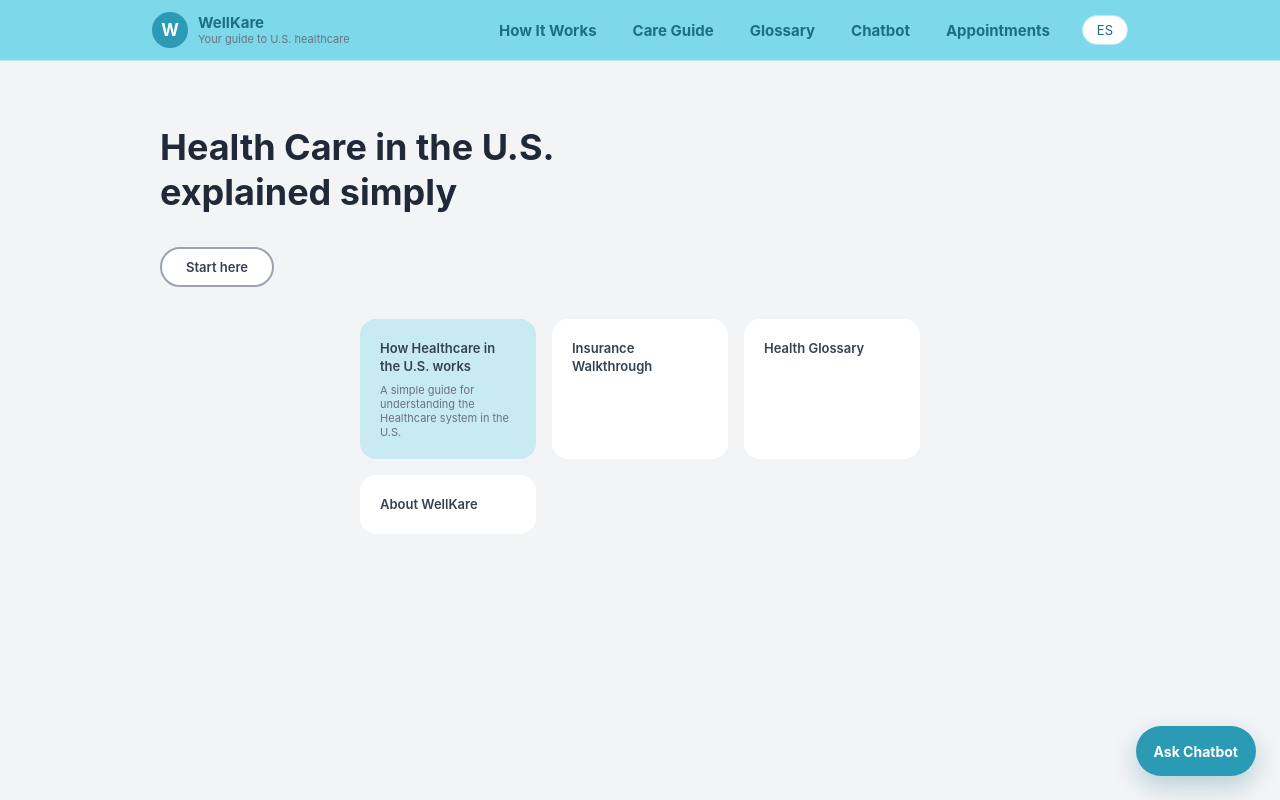
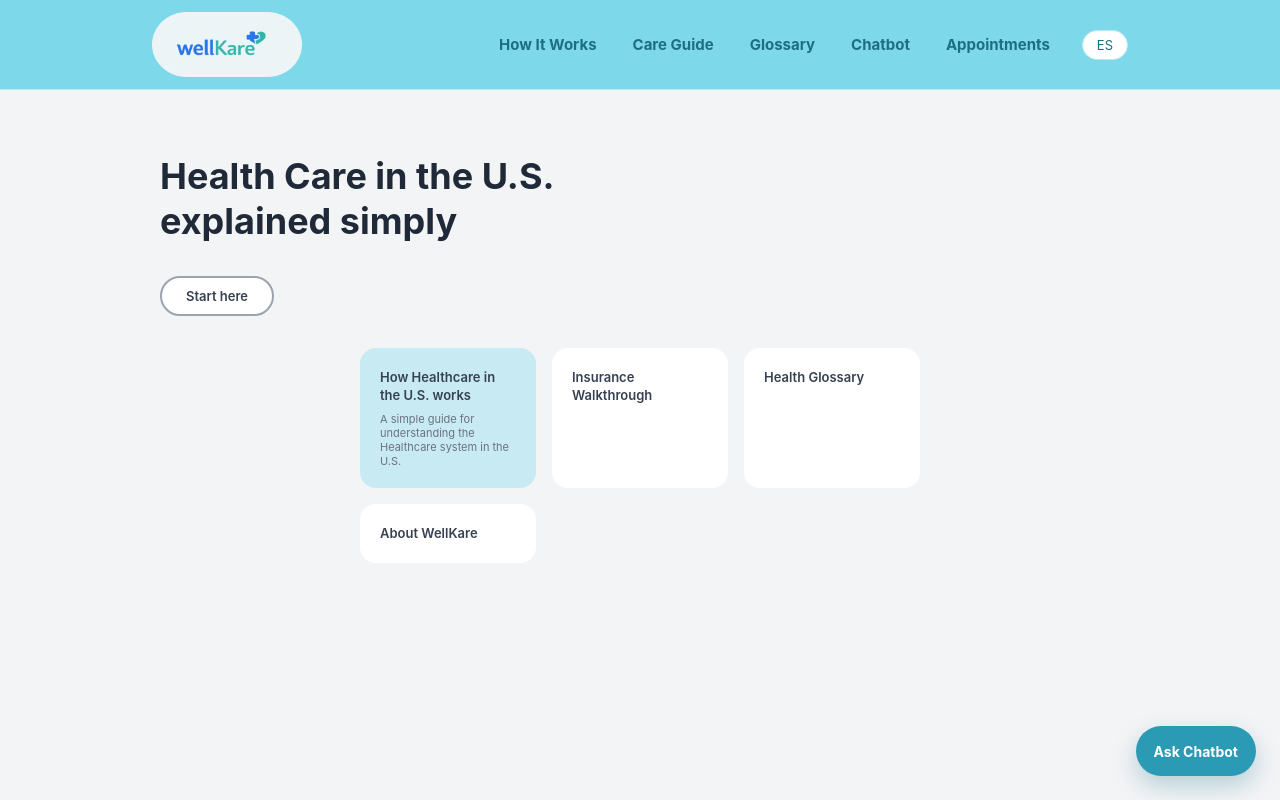
Before and after one commit to klee1569/INFO-Capstone, a Next.js app: page / in a window 1280 px wide. Built offline with nearby package versions, Linux system fonts and the light colour scheme.

Commit message:
Changed logo from w to image

```diff
--- a/components/Navbar.jsx
+++ b/components/Navbar.jsx
@@ -18,11 +18,7 @@ export default function Navbar() {
     <nav className="navbar">
       <div className="navbar-inner">
         <Link href="/" className="navbar-brand">
-          <div className="navbar-logo">W</div>
-          <div>
-            <div className="navbar-brand-text">WellKare</div>
-            <div className="navbar-brand-sub">Your guide to U.S. healthcare</div>
-          </div>
+          <img src="/image.png" alt="WellKare" style={{ height: 65, width: "150px" }} />
         </Link>
         <div className="navbar-links">
           {navLinks.map((link) => (
```
